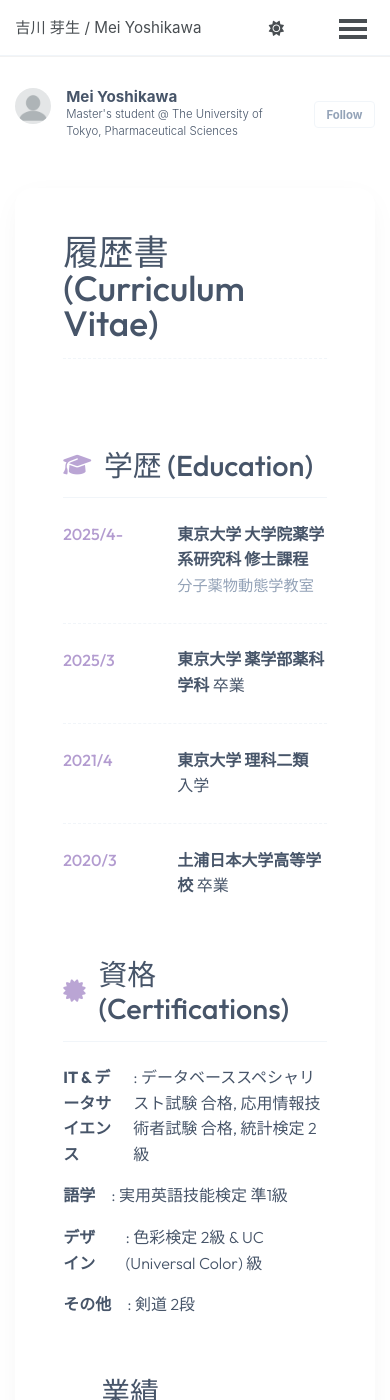
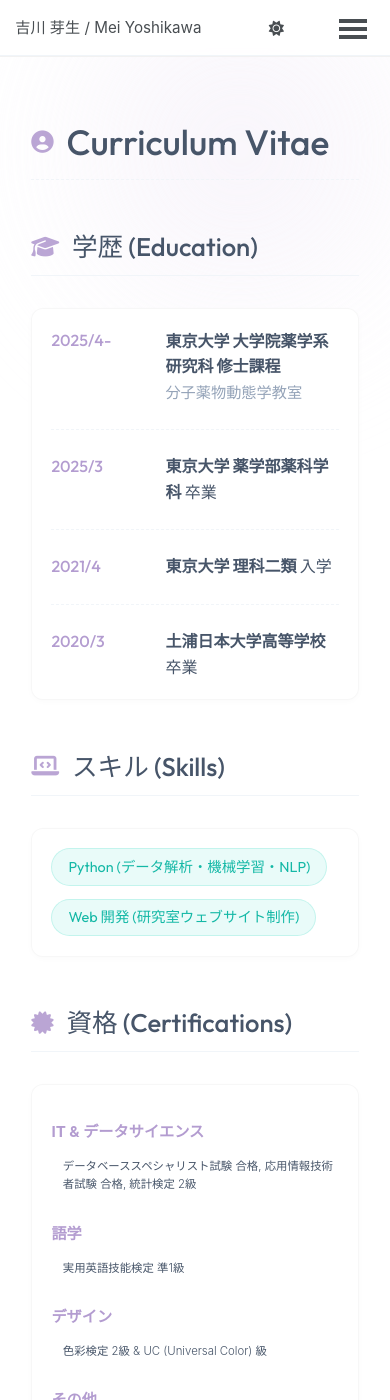
Before and after one commit to DevWithKaiju/DevWithKaiju.github.io, a Jekyll site: the page built from _pages/cv.md, in a window 390 px wide and 1400 px high. Built offline with Jekyll 4.4.1, drawn with Linux system fonts in a browser that asks for light colours; a script bundle is joined from its source files by our own code; library files that are not in the unit come from our copies; some of the changed text lies outside the part shown.

Commit message:
feat: phase 2 updates including mint green, split CV layout, compact publications, and footer redesign

```diff
--- a/_includes/footer.html
+++ b/_includes/footer.html
@@ -1,10 +1,13 @@
 {% include base_path %}
 
-<div class="page__footer-seo" style="margin-bottom: 1.5rem; font-size: 0.95rem;">
-  Associated with <a href="https://www.f.u-tokyo.ac.jp/" target="_blank" rel="noopener noreferrer" style="font-weight: 500;">Graduate School of Pharmaceutical Sciences, The University of Tokyo</a>
+<div class="footer-inner">
+  <div class="page__footer-copyright">
+    &copy; {{ site.time | date: '%Y' }} {{ site.name | default: site.title }}. <br />
+    Site last updated {{ "now" | date: '%Y-%m-%d' }}
+  </div>
+
+  <div class="footer-links">
+    <a href="https://www.f.u-tokyo.ac.jp/" target="_blank" rel="noopener noreferrer">東京大学 薬学部</a>
+    <a href="https://www.f.u-tokyo.ac.jp/~kusu/index.html" target="_blank" rel="noopener noreferrer">分子薬物動態学教室</a>
+  </div>
 </div>
-
-<div class="page__footer-copyright">
-  &copy; {{ site.time | date: '%Y' }} {{ site.name | default: site.title }}. <br />
-  Site last updated {{ "now" | date: '%Y-%m-%d' }}
-</div>
--- a/_pages/cv.md
+++ b/_pages/cv.md
@@ -1,43 +1,82 @@
 ---
-layout: single
+layout: splash
 title: "履歴書 (Curriculum Vitae)"
 permalink: /cv/
 author_profile: true
 ---
 
-<div class="modern-section" style="margin-top: 2rem;">
-  <h2 class="section-title" style="font-size: 1.8rem; margin-bottom: 1.5rem;"><i class="fas fa-graduation-cap"></i> 学歴 (Education)</h2>
-  <ul class="timeline-list">
-    <li>
-      <div class="timeline-date">2025/4-</div>
-      <div class="timeline-content"><strong>東京大学 大学院薬学系研究科 修士課程</strong> <br><span style="font-size: 0.95rem; color: var(--global-text-color-light);">分子薬物動態学教室</span></div>
-    </li>
-    <li>
-      <div class="timeline-date">2025/3</div>
-      <div class="timeline-content"><strong>東京大学 薬学部薬科学科</strong> 卒業</div>
-    </li>
-    <li>
-      <div class="timeline-date">2021/4</div>
-      <div class="timeline-content"><strong>東京大学 理科二類</strong> 入学</div>
-    </li>
-    <li>
-      <div class="timeline-date">2020/3</div>
-      <div class="timeline-content"><strong>土浦日本大学高等学校</strong> 卒業</div>
-    </li>
-  </ul>
+<div class="background-blob"></div>
+
+<div class="modern-content-wrapper" style="margin-top: 4rem;">
+
+  <section class="modern-section">
+    <h1 class="section-title" style="font-size: 2.2rem; font-weight: 500; margin-bottom: 3rem; border-bottom: 1px dashed var(--global-border-color); padding-bottom: 1rem;"><i class="fas fa-user-circle"></i> Curriculum Vitae</h1>
+
+    <h2 class="section-title"><i class="fas fa-graduation-cap"></i> 学歴 (Education)</h2>
+    <div class="modern-card">
+      <ul class="timeline-list">
+        <li>
+          <div class="timeline-date">2025/4-</div>
+          <div class="timeline-content"><strong>東京大学 大学院薬学系研究科 修士課程</strong> <br><span style="font-size: 0.95rem; color: var(--global-text-color-light);">分子薬物動態学教室</span></div>
+        </li>
+        <li>
+          <div class="timeline-date">2025/3</div>
+          <div class="timeline-content"><strong>東京大学 薬学部薬科学科</strong> 卒業</div>
+        </li>
+        <li>
+          <div class="timeline-date">2021/4</div>
+          <div class="timeline-content"><strong>東京大学 理科二類</strong> 入学</div>
+        </li>
+        <li>
+          <div class="timeline-date">2020/3</div>
+          <div class="timeline-content"><strong>土浦日本大学高等学校</strong> 卒業</div>
+        </li>
+      </ul>
+    </div>
+  </section>
+
+  <section class="modern-section">
+    <h2 class="section-title"><i class="fas fa-laptop-code"></i> スキル (Skills)</h2>
+    <div class="modern-card tags-card">
+      <span class="modern-tag">Python (データ解析・機械学習・NLP)</span>
+      <span class="modern-tag">Web 開発 (研究室ウェブサイト制作)</span>
+    </div>
+  </section>
+
+  <section class="modern-section">
+    <h2 class="section-title"><i class="fas fa-certificate"></i> 資格 (Certifications)</h2>
+    <div class="modern-card">
+      <dl class="cert-grid">
+        <dt class="cert-grid-title">IT & データサイエンス</dt>
+        <dd class="cert-grid-desc">データベーススペシャリスト試験 合格, 応用情報技術者試験 合格, 統計検定 2級</dd>
+
+        <dt class="cert-grid-title">語学</dt>
+        <dd class="cert-grid-desc">実用英語技能検定 準1級</dd>
+
+        <dt class="cert-grid-title">デザイン</dt>
+        <dd class="cert-grid-desc">色彩検定 2級 & UC (Universal Color) 級</dd>
+
+        <dt class="cert-grid-title">その他</dt>
+        <dd class="cert-grid-desc">剣道 2段</dd>
+      </dl>
+    </div>
+  </section>
+
+  <section class="modern-section">
+    <h2 class="section-title"><i class="fas fa-book-open"></i> 論文 (Publications)</h2>
+    <div class="modern-card">
+      <ul class="clean-list" style="display: flex; flex-direction: column; gap: 0.8rem;">
+        {% for post in site.publications reversed %}
+        <li style="align-items: flex-start; gap: 0.5rem; border-bottom: 1px dashed var(--global-border-color); padding-bottom: 0.8rem;">
+          <span style="color: var(--primary-color); font-weight: 500; min-width: 50px;">{{ post.date | date: "%Y" }}</span>
+          <span style="font-size: 0.95rem; line-height: 1.5;">
+            <strong>{{ post.title }}</strong><br>
+            <span style="color: var(--global-text-color-light);">{{ post.citation | strip_html | truncatewords: 20 }}</span>
+          </span>
+        </li>
+        {% endfor %}
+      </ul>
+    </div>
+  </section>
+
 </div>
-
-<div class="modern-section" style="margin-top: 3rem;">
-  <h2 class="section-title" style="font-size: 1.8rem; margin-bottom: 1.5rem;"><i class="fas fa-certificate"></i> 資格 (Certifications)</h2>
-  <ul class="clean-list">
-    <li><strong>IT & データサイエンス</strong>: データベーススペシャリスト試験 合格, 応用情報技術者試験 合格, 統計検定 2級</li>
-    <li><strong>語学</strong>: 実用英語技能検定 準1級</li>
-    <li><strong>デザイン</strong>: 色彩検定 2級 & UC (Universal Color) 級</li>
-    <li><strong>その他</strong>: 剣道 2段</li>
-  </ul>
-</div>
-
-<div class="modern-section" style="margin-top: 3rem;">
-  <h2 class="section-title" style="font-size: 1.8rem; margin-bottom: 1.5rem;"><i class="fas fa-book-open"></i> 業績 (Publications & Conferences)</h2>
-  <p>詳細な論文および学会発表のリストは、<a href="{{ '/publications/' | relative_url }}" style="font-weight: bold; color: var(--primary-color);">Publications</a> ページをご参照ください。</p>
-</div>
--- a/_pages/publications.html
+++ b/_pages/publications.html
@@ -20,7 +20,7 @@
             </div>
           {% endif %}
           <div class="item-meta">{{ post.venue }}, {{ post.date | date: "%Y" }}</div>
-          <h3 class="item-title" style="font-size: 1.2rem;"><a href="{{ post.url | relative_url }}">{{ post.title }}</a></h3>
+          <h3 class="item-title" style="font-size: 1.2rem;">{{ post.title }}</h3>
           <p class="item-authors" style="font-size: 0.95rem; margin-bottom: 0;">{{ post.citation | strip_html | truncatewords: 20 }}</p>
           <p style="font-size: 0.95rem; color: var(--global-text-color-light); margin-top: 0.5rem;">{{ post.excerpt | strip_html }}</p>
           {% if post.paperurl %}
--- a/_sass/_custom.scss
+++ b/_sass/_custom.scss
@@ -299,8 +299,9 @@
 }
 
 .modern-tag {
-  background: var(--primary-color-light);
-  color: var(--primary-color-dark);
+  background: rgba(45, 212, 191, 0.1); /* Mint Green sheer */
+  color: #14b8a6; /* Mint Green */
+  border: 1px solid rgba(45, 212, 191, 0.2);
   padding: 0.4rem 1rem;
   border-radius: 30px;
   font-size: 0.9rem;
@@ -310,16 +311,16 @@
 }
 
 .modern-tag:hover {
-  background: var(--primary-color);
+  background: var(--accent-color);
   color: #fff;
 }
 
 html[data-theme="dark"] .modern-tag {
-  background: rgba(201, 182, 228, 0.15);
-  color: #c9b6e4;
+  background: rgba(20, 184, 166, 0.15);
+  color: #2dd4bf;
 }
 html[data-theme="dark"] .modern-tag:hover {
-  background: var(--primary-color);
+  background: var(--accent-color);
   color: #fff;
 }
 
@@ -391,7 +392,43 @@
   color: var(--global-link-color);
 }
 a:hover {
-  color: var(--primary-color-dark);
+  color: var(--accent-color); /* Mint green hover */
+}
+
+/* Cert Grid */
+.cert-grid {
+  display: grid;
+  grid-template-columns: 180px auto;
+  gap: 0.8rem 1rem;
+  font-weight: 300;
+  margin: 0;
+  padding: 0;
+}
+.cert-grid-title {
+  font-weight: 500;
+  color: var(--primary-color);
+  text-align: right;
+  position: relative;
+}
+.cert-grid-title::after {
+  content: ":";
+  position: absolute;
+  right: -0.5rem;
+  color: var(--global-text-color-light);
+}
+.cert-grid-desc {
+  color: var(--global-text-color);
+}
+@media (max-width: 600px) {
+  .cert-grid {
+    grid-template-columns: 1fr;
+  }
+  .cert-grid-title {
+    text-align: left;
+  }
+  .cert-grid-title::after {
+    display: none;
+  }
 }
 
 /* =========================================================
@@ -428,16 +465,25 @@
    Smart & Minimal Footer Styling
    ========================================================= */
 .page__footer {
-  margin-top: 6rem !important;
+  margin-top: 4rem !important;
   background: transparent !important;
   border-top: 1px solid var(--global-border-color) !important;
   padding: 1.5rem 1rem !important;
-  text-align: center;
   position: relative;
 }
 
 html[data-theme="dark"] .page__footer {
   border-top: 1px solid rgba(255,255,255,0.05) !important;
+}
+
+.footer-inner {
+  display: flex;
+  justify-content: space-between;
+  align-items: center;
+  flex-wrap: wrap;
+  gap: 1rem;
+  max-width: 850px;
+  margin: 0 auto;
 }
 
 .page__footer-copyright {
@@ -446,14 +492,23 @@
   color: var(--global-text-color-light) !important;
   font-weight: 300;
   letter-spacing: 0.03em;
+  margin: 0;
 }
 
-.page__footer-copyright a {
-  color: var(--primary-color) !important;
+.footer-links {
+  display: flex;
+  gap: 1.5rem;
+  flex-wrap: wrap;
+}
+
+.footer-links a {
+  color: var(--global-text-color-light) !important;
   text-decoration: none;
+  font-size: 0.9rem;
+  font-weight: 500;
   transition: all 0.2s ease;
 }
 
-.page__footer-copyright a:hover {
-  color: var(--primary-color-dark) !important;
+.footer-links a:hover {
+  color: var(--accent-color) !important;
 }
```
Also changed, not shown: _pages/about.md (+38 -29 lines).
